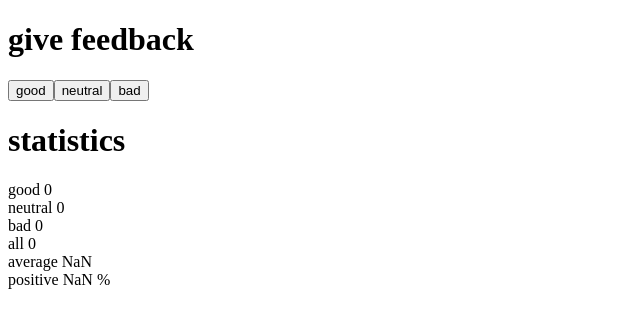
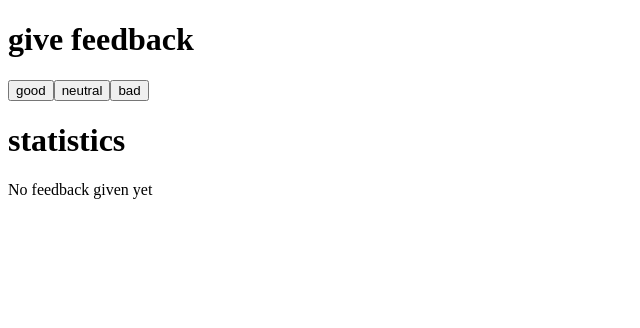
Before and after one commit to Nicktvdd/FullStackOpen, a React (Vite) app in the folder part1/1.6-1.14/: page / in a window 1280 px wide. Shown: the top 328 px of the page, without its empty margins (0-640 px from the left). Built offline with nearby package versions, Linux system fonts and the light colour scheme.

Commit message:
1.9 if statement for feedback given

```diff
--- a/part1/1.6-1.14/src/App.jsx
+++ b/part1/1.6-1.14/src/App.jsx
@@ -13,6 +13,8 @@ const App = () => {
   const [neutral, setNeutral] = useState(0)
   const [bad, setBad] = useState(0)
 
+  const totalFeedback = good + neutral + bad
+
   return (
     <div>
       <h1> give feedback </h1>
@@ -20,12 +22,17 @@ const App = () => {
       <Button handleClick={() => setNeutral(neutral + 1)} text="neutral" />
       <Button handleClick={() => setBad(bad + 1)} text="bad" />
       <h1> statistics </h1>
-      <Statistics text="good" value={good} />
-      <Statistics text="neutral" value={neutral} />
-      <Statistics text="bad" value={bad} />
-      <Statistics text="all" value={bad+good+neutral} />
-      <Statistics text="average" value={(good-bad) / (bad+good+neutral)} />
-      <Statistics text="positive" value={(good / (bad+good+neutral)) * 100} percent='%'/>
+      {totalFeedback > 0 ? (
+        <p>
+        <Statistics text="good" value={good} />
+        <Statistics text="neutral" value={neutral} />
+        <Statistics text="bad" value={bad} />
+        <Statistics text="all" value={totalFeedback} />
+        <Statistics text="average" value={(good-bad) / totalFeedback} />
+        <Statistics text="positive" value={(good / totalFeedback) * 100} percent='%'/>
+        </p> )
+      : (<p>No feedback given yet</p>)
+}
     </div>
   )
 }
```
